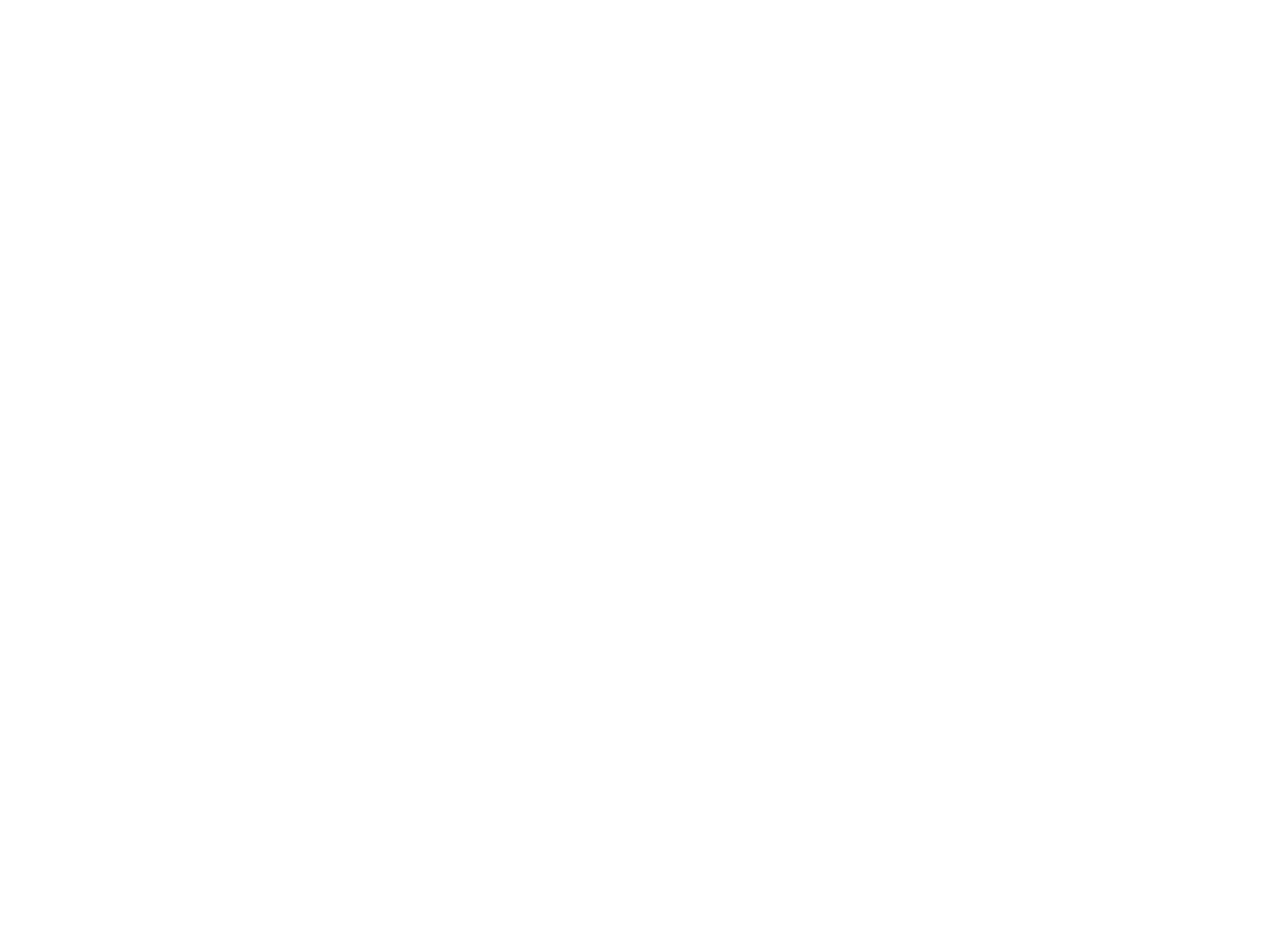
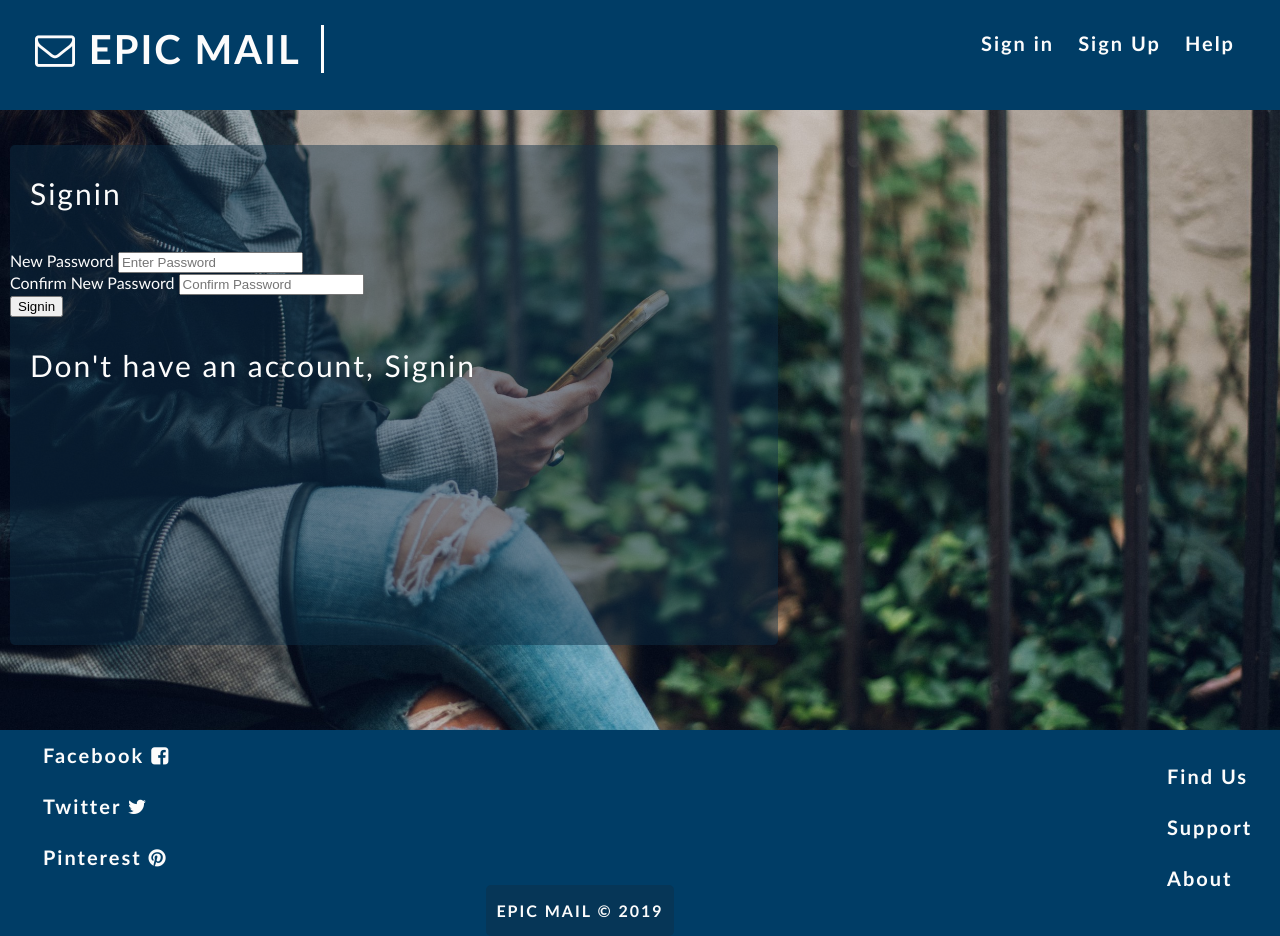
Before and after one commit to debelistic/epicMail, a plain HTML site: page UI/resetpass.html in a window 1280 px wide. Before the commit the page ends 800 px from the top, so only its background shows below. Drawn offline with Linux system fonts and the light colour scheme.

Commit message:
[Feature #164193769] Add password reset page

```diff
--- a/UI/resetpass.html
+++ b/UI/resetpass.html
@@ -0,0 +1,72 @@
+<!DOCTYPE html>
+<html lang="en">
+<head>
+    <meta charset="UTF-8">
+    <meta http-equiv="X-UA-Compatible" content="ie=edge">
+    <title>EPIC MAIL</title>
+    <meta name="viewport" content="width=device-width, initial-scale=1.0">
+    <link rel="stylesheet" type="text/css" media="screen" href="./styles/main.css">
+    <link rel="stylesheet" href="https://cdnjs.cloudflare.com/ajax/libs/font-awesome/4.7.0/css/font-awesome.min.css">
+</head>
+<body>
+    <header id="header">
+        <div class="page-title">
+            <h1><a href="index.html"><i class="fa fa-envelope-o"></i> EPIC MAIL</a></h1>
+        </div>
+
+        <i id="navbutton" class="fa fa-bars icon"></i>
+
+        <nav class="page-nav">
+            <ul>
+                <li class="navli"><a href="#">Sign in</a></li>
+                <li class="navli"><a href="#">Sign Up</a></li>
+                <li class="navli"><a href="#">Help</a></li>
+            </ul>
+        </nav>
+    </header>
+
+    <main>
+        <section class="main-banner">
+            <div class="container transparent">
+                <p class="main-content">Signin</p>
+                <form action="#" method="get" id="signinform">
+                    <div id="message"></div>
+                    <div class="form-group">
+                        <label for="newpassword">New Password</label>
+                        <input type="password" name="newpassword" id="newpassword"     placeholder="Enter Password">
+                    </div>
+                    <div class="form-group">
+                        <label for="confirmnewpassword">Confirm New Password</label>
+                        <input type="password" name="confirmnewpassword" id="confirmnewpassword"     placeholder="Confirm Password">
+                    </div>
+                    <div class="form-group">
+                        <button type="button">Signin</button>
+                    </div>
+                </form>
+                <p class="main-content">Don't have an account, <a href="#">Signin</a></p>
+            </div>
+        </section>
+    </main>
+
+    <footer id="footer">
+        <div class="sm-page">
+                <ul>
+                    <li><a href="#"> Facebook <i class="fa fa-facebook-square"></i></a></li>
+                    <li><a href="#"> Twitter <i class="fa fa-twitter"></i></a></li>
+                    <li><a href="#"> Pinterest <i class="fa fa-pinterest"></i></a></li>
+                </ul>
+        </div>
+        <div class="footer-nav">
+            <ul id="navigation">
+                <li class="footerli"><a href="#">Find Us</a></li>
+                <li class="footerli"><a href="#">Support</a></li>
+                <li class="footerli"><a href="#">About</a></li>
+            </ul>
+        </div>
+        <div class="copyright">
+            <p>EPIC MAIL &copy 2019</p>
+        </div>
+    </footer>
+    <script src="./scripts/main.js"></script>
+</body>
+</html>
```
Also changed, not shown: UI/index.html (+3 -2 lines), UI/signup.html (+1 -1 lines).
